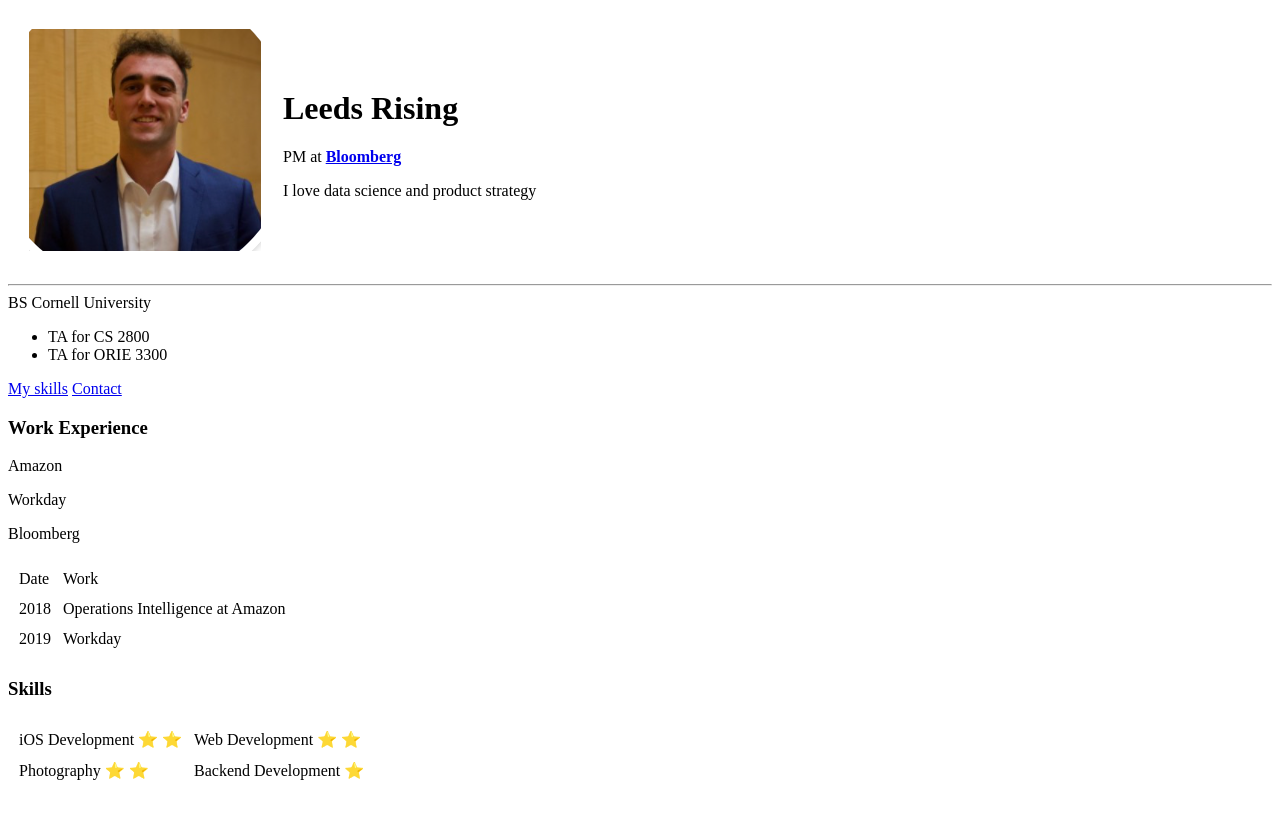
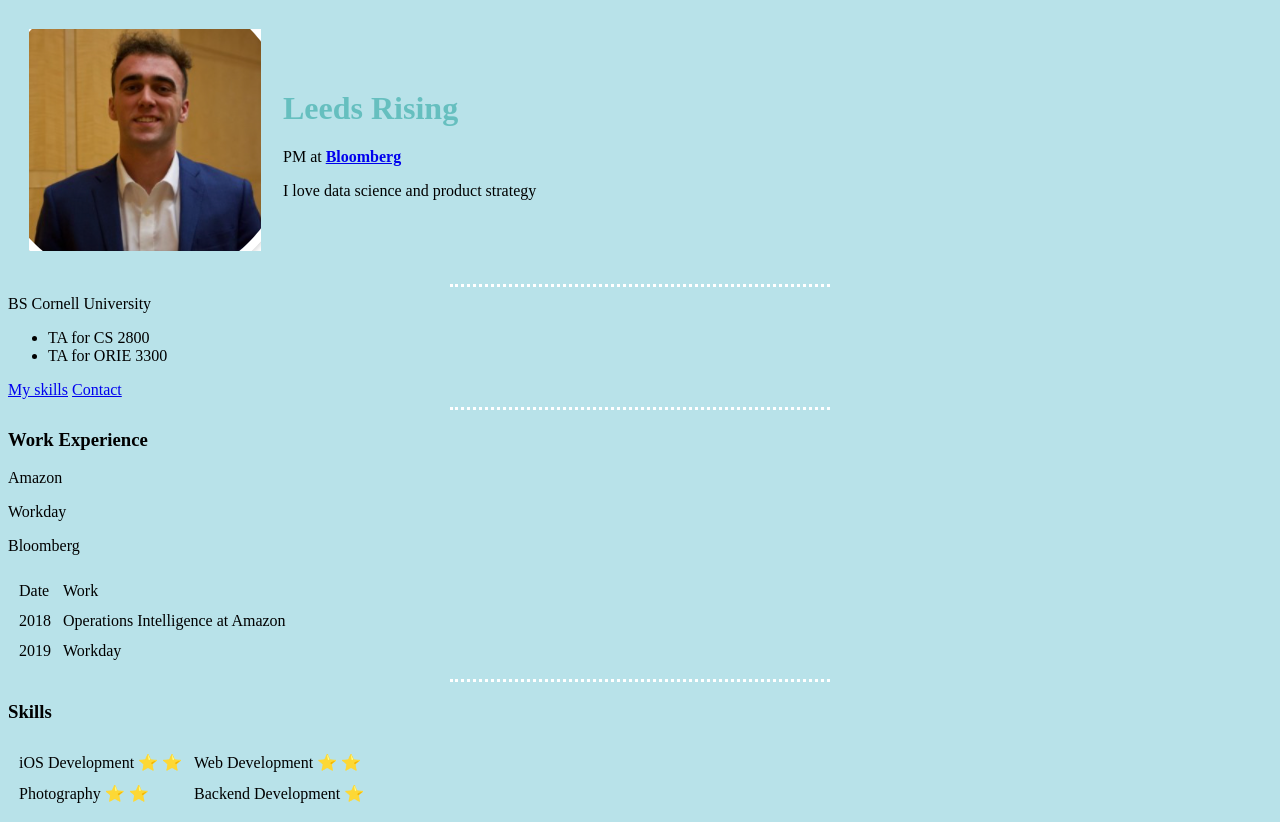
Before and after one commit to leedsrising/HTML_Personal_Website, a plain HTML site: page index.html in a window 1280 px wide. Before the commit the page ends 800 px from the top, so only its background shows below. Drawn offline with Linux system fonts and the light colour scheme.

Commit message:
changing file organization and enhancements to CSS

```diff
--- /dev/null
+++ b/css/styles.css
@@ -0,0 +1,13 @@
+body {
+    background-color: rgb(184, 226, 233);
+}
+
+hr {
+    border: dotted 3px white;
+    border-style: none none dotted;
+    width:30%
+}
+
+h1 {
+    color: #66BFBF;
+}
--- a/index.html
+++ b/index.html
@@ -9,11 +9,11 @@
         <title>Leeds Personal Website</title>
         <meta name="description" content="">
         <meta name="viewport" content="width=device-width, initial-scale=1">
-        <link rel="stylesheet" href="">
+        <link rel="stylesheet" href="css/styles.css">
     </head>
     <body>
         <table cellspacing=20>
-            <td> <img src="Leeds_Photo.png"></td>
+            <td> <img src="images/Leeds_Photo.png"></td>
             <td>
                 <h1>
                     Leeds Rising
@@ -30,6 +30,7 @@
         </ul>
         <a href="skills.html">My skills</a>
         <a href="contact.html">Contact</a>
+        <hr>
         <h3>
             Work Experience
         </h3>
@@ -50,6 +51,7 @@
                 <td>Workday</td>
             </tr>
         </table>
+        <hr>
         <h3>
             Skills
         </h3>
```
Also changed, not shown: contact.html (+1 -1 lines), skills.html (+14 -0 lines), images/Leeds_Photo.png (renamed from Leeds_Photo.png).
